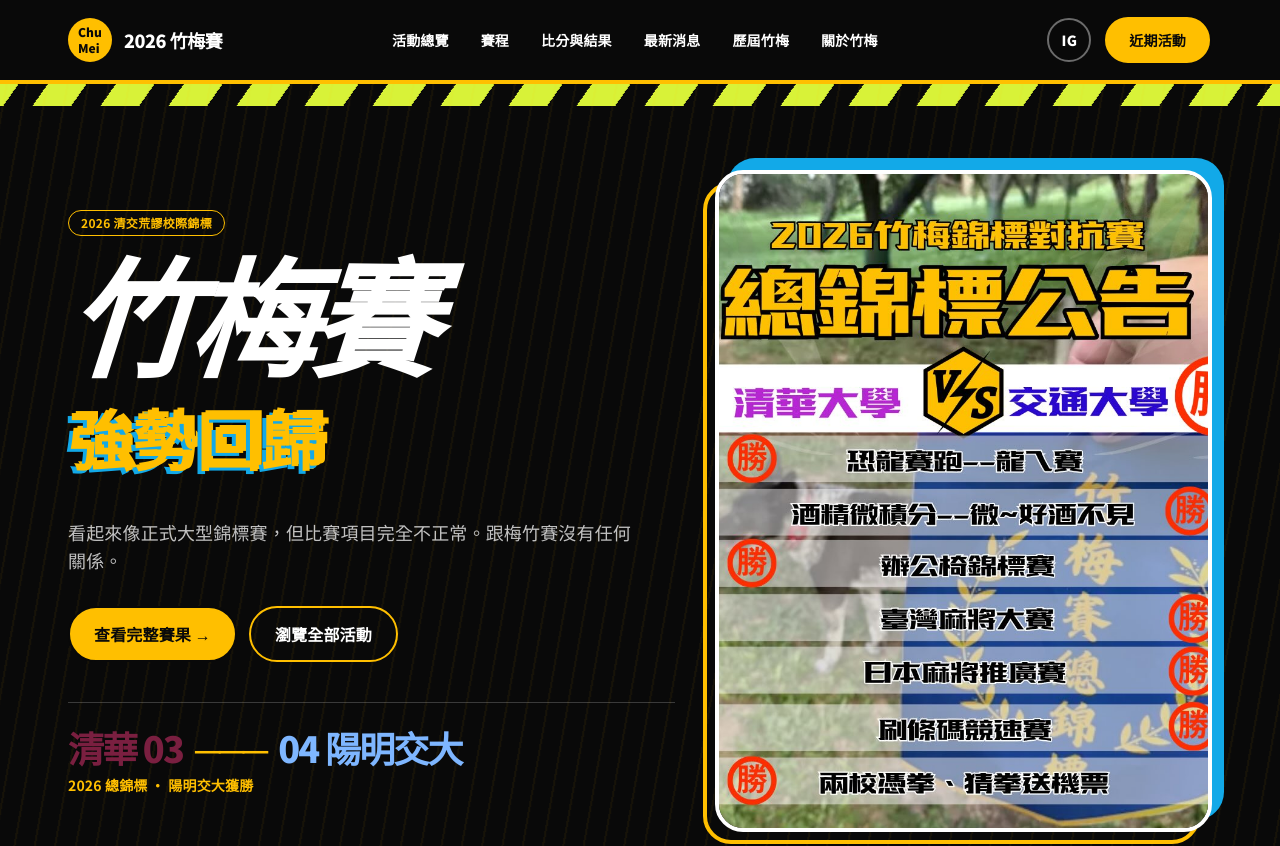
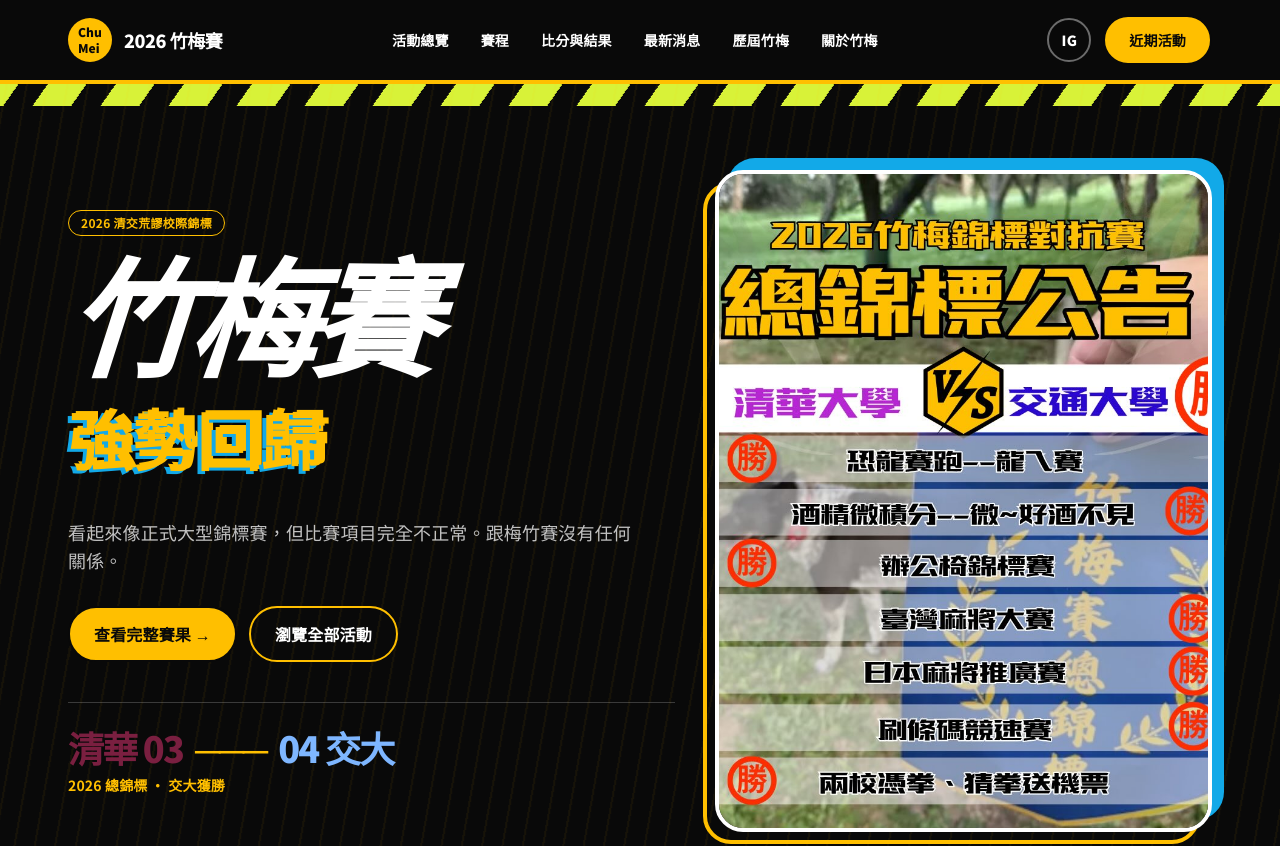
Before and after one commit to CorgiHere/chumei, a Next.js app: page / in a window 1280 px wide. Shown: the top 846 px of the page. Built offline with nearby package versions, Linux system fonts and the light colour scheme.

Commit message:
Prefer 交大/交通大學 wording and drop 日本麻將研究社 mentions.
Co-authored-by: Cursor <cursoragent@cursor.com>

```diff
--- a/src/app/history/page.tsx
+++ b/src/app/history/page.tsx
@@ -78,7 +78,7 @@ export default function HistoryPage() {
                   </div>
                   <div className="mt-2 flex justify-between text-xs font-bold">
                     <span className="text-nthu">清華</span>
-                    <span className="text-nycu">陽明交大</span>
+                    <span className="text-nycu">交大</span>
                   </div>
 
                   <p className="mt-5">{year.summary}</p>
--- a/src/app/scoreboard/page.tsx
+++ b/src/app/scoreboard/page.tsx
@@ -38,7 +38,7 @@ export default function ScoreboardPage() {
           <Scoreboard className="mx-auto max-w-2xl" />
           <p className="mt-6 text-center text-white/70">
             已完成計分 {finished.length}／{scored.length} 場 · 清華{" "}
-            {siteConfig.nthuScore}：{siteConfig.nycuScore} 陽明交大
+            {siteConfig.nthuScore}：{siteConfig.nycuScore} 交大
           </p>
         </div>
         <div className="hazard-stripe-animated h-2" aria-hidden />
@@ -67,7 +67,7 @@ export default function ScoreboardPage() {
                   <tr className="border-b-2 border-black bg-brand-yellow text-left">
                     <th className="px-4 py-3">活動</th>
                     <th className="px-4 py-3">清華</th>
-                    <th className="px-4 py-3">陽明交大</th>
+                    <th className="px-4 py-3">交大</th>
                     <th className="px-4 py-3">勝方</th>
                     <th className="px-4 py-3">狀態</th>
                     <th className="px-4 py-3">日期</th>
@@ -205,7 +205,7 @@ export default function ScoreboardPage() {
                       </span>
                     </p>
                     <p className="mt-2 text-sm text-muted">
-                      清華 · 陽明交大
+                      清華 · 交大
                     </p>
                   </div>
                 ))}
@@ -230,7 +230,7 @@ function winnerLabel(
     case "NTHU":
       return "清華勝";
     case "NYCU":
-      return "陽明交大勝";
+      return "交大勝";
     case "DRAW":
       return "平手";
     case "NONE":
--- a/src/components/Hero.tsx
+++ b/src/components/Hero.tsx
@@ -47,10 +47,10 @@ export function Hero() {
               <p className="display-title text-3xl font-black md:text-4xl">
                 <span className="text-nthu">清華 {nthu}</span>
                 <span className="mx-3 text-brand-yellow">───</span>
-                <span className="text-[#7EB6FF]">{nycu} 陽明交大</span>
+                <span className="text-[#7EB6FF]">{nycu} 交大</span>
               </p>
               <p className="mt-2 text-sm font-bold text-brand-yellow">
-                2026 總錦標 · 陽明交大獲勝
+                2026 總錦標 · 交大獲勝
               </p>
             </div>
           </div>
@@ -84,10 +84,10 @@ export function Hero() {
             </p>
             <div className="mt-6 border-y border-white/20 py-5">
               <p className="display-title text-3xl font-black">
-                清華 {siteConfig.nthuScore}：{siteConfig.nycuScore} 陽明交大
+                清華 {siteConfig.nthuScore}：{siteConfig.nycuScore} 交大
               </p>
               <p className="mt-1 text-sm font-bold text-brand-yellow">
-                總錦標 · 陽明交大獲勝
+                總錦標 · 交大獲勝
               </p>
             </div>
             <div className="mt-6 flex flex-col gap-3">
--- a/src/components/ScheduleExplorer.tsx
+++ b/src/components/ScheduleExplorer.tsx
@@ -128,7 +128,7 @@ function ScheduleItem({ activity }: { activity: Activity }) {
             {activity.venue.campus !== "OTHER" && (
               <span className="text-muted">
                 {" "}
-                · {activity.venue.campus === "NTHU" ? "清華" : "陽明交大"}
+                · {activity.venue.campus === "NTHU" ? "清華" : activity.venue.campus === "NYCU" ? "交大" : "其他"}
               </span>
             )}
           </p>
--- a/src/components/Scoreboard.tsx
+++ b/src/components/Scoreboard.tsx
@@ -62,7 +62,7 @@ export function Scoreboard({
           </p>
           <div className="text-center md:text-right">
             <p className="mb-2 inline-block rounded-pill bg-nycu px-3 py-1 text-sm font-bold">
-              陽明交大
+              交大
             </p>
             <p className="display-title text-display-score font-black">
               {nycuPad}
@@ -139,7 +139,7 @@ export function Scoreboard({
         <span className="text-brand-yellow">：</span>
         <div className="text-center">
           <p className="mb-1 rounded-full bg-nycu px-3 py-0.5 text-sm font-bold text-white">
-            陽明交大
+            交大
           </p>
           <p className="display-title font-black">{siteConfig.nycuScore}</p>
         </div>
--- a/src/data/activities.ts
+++ b/src/data/activities.ts
@@ -208,10 +208,10 @@ export const activities: Activity[] = [
     year: 2026,
     index: 5,
     title: "日本麻將推廣賽",
-    subtitle: "與日本麻將研究社連動",
+    subtitle: "日麻三場半莊 · 晉級決賽",
     tagline: "免報名費 · 計入總錦標",
     description:
-      "與日本麻將研究社重磅連動。免報名費，第一名獎品為全新日本麻將，前四名可獲小徑 T。4/11 於清大蒙民偉樓舉行；總錦標公告記為交通大學勝。",
+      "免報名費，第一名獎品為全新日本麻將，前四名可獲小徑 T。4/11 於清大蒙民偉樓舉行；總錦標公告記為交通大學勝。",
     heroImage: "/images/activities/japanese-mahjong.jpg",
     cardImage: "/images/activities/japanese-mahjong.jpg",
     startAt: "2026-04-11T13:30:00+08:00",
@@ -228,11 +228,10 @@ export const activities: Activity[] = [
           "三場半莊戰，每場隨機分組；三場後積分最高的四名選手晉級決賽。",
       },
     ],
-    audienceNotes: ["開放清華、陽明交大全體教職員生"],
+    audienceNotes: ["開放清華、交通大學全體教職員生"],
     isScored: true,
     scoreWeight: 1,
     organizerIds: ["chumei-committee"],
-    partnerIds: ["p-jp-mahjong"],
     result: {
       status: "official",
       publishedAt: "2026-04-22T12:00:00+08:00",
--- a/src/data/history.ts
+++ b/src/data/history.ts
@@ -25,11 +25,6 @@ export const partners: Partner[] = [
   {
     id: "p-01",
     name: "竹梅籌備委員會",
-    type: "club",
-  },
-  {
-    id: "p-jp-mahjong",
-    name: "日本麻將研究社",
     type: "club",
   },
 ];
--- a/src/data/venues.ts
+++ b/src/data/venues.ts
@@ -43,25 +43,25 @@ export const venues: Record<string, Venue> = {
   },
   "nycu-b102": {
     id: "nycu-b102",
-    name: "陽明交通大學綜合一館 B102",
+    name: "交通大學綜合一館 B102",
     campus: "NYCU",
     address: "新竹市東區大學路1001號",
-    mapUrl: "https://maps.google.com/?q=國立陽明交通大學綜合一館",
+    mapUrl: "https://maps.google.com/?q=國立交通大學綜合一館",
     meetingPoint: "綜合一館 B102",
   },
   "nycu-dining2": {
     id: "nycu-dining2",
-    name: "陽明交通大學二餐一樓",
+    name: "交通大學二餐一樓",
     campus: "NYCU",
     address: "新竹市東區大學路1001號",
-    mapUrl: "https://maps.google.com/?q=國立陽明交通大學第二餐廳",
+    mapUrl: "https://maps.google.com/?q=國立交通大學第二餐廳",
     meetingPoint: "二餐一樓",
   },
   "qingjiao-path": {
     id: "qingjiao-path",
     name: "清交／交清小徑",
     campus: "OTHER",
-    address: "新竹市清華大學與陽明交通大學之間小徑",
+    address: "新竹市清華大學與交通大學之間小徑",
     mapUrl: "https://maps.google.com/?q=清交小徑",
     meetingPoint: "小徑集合點",
   },
--- a/src/lib/utils.ts
+++ b/src/lib/utils.ts
@@ -68,7 +68,7 @@ export function getCampusLabel(campus: "NTHU" | "NYCU" | "OTHER"): string {
     case "NTHU":
       return "清華";
     case "NYCU":
-      return "陽明交大";
+      return "交大";
     default:
       return "其他";
   }
```
Also changed, not shown: 2 other files (tests, documents, lock files or other folders).
